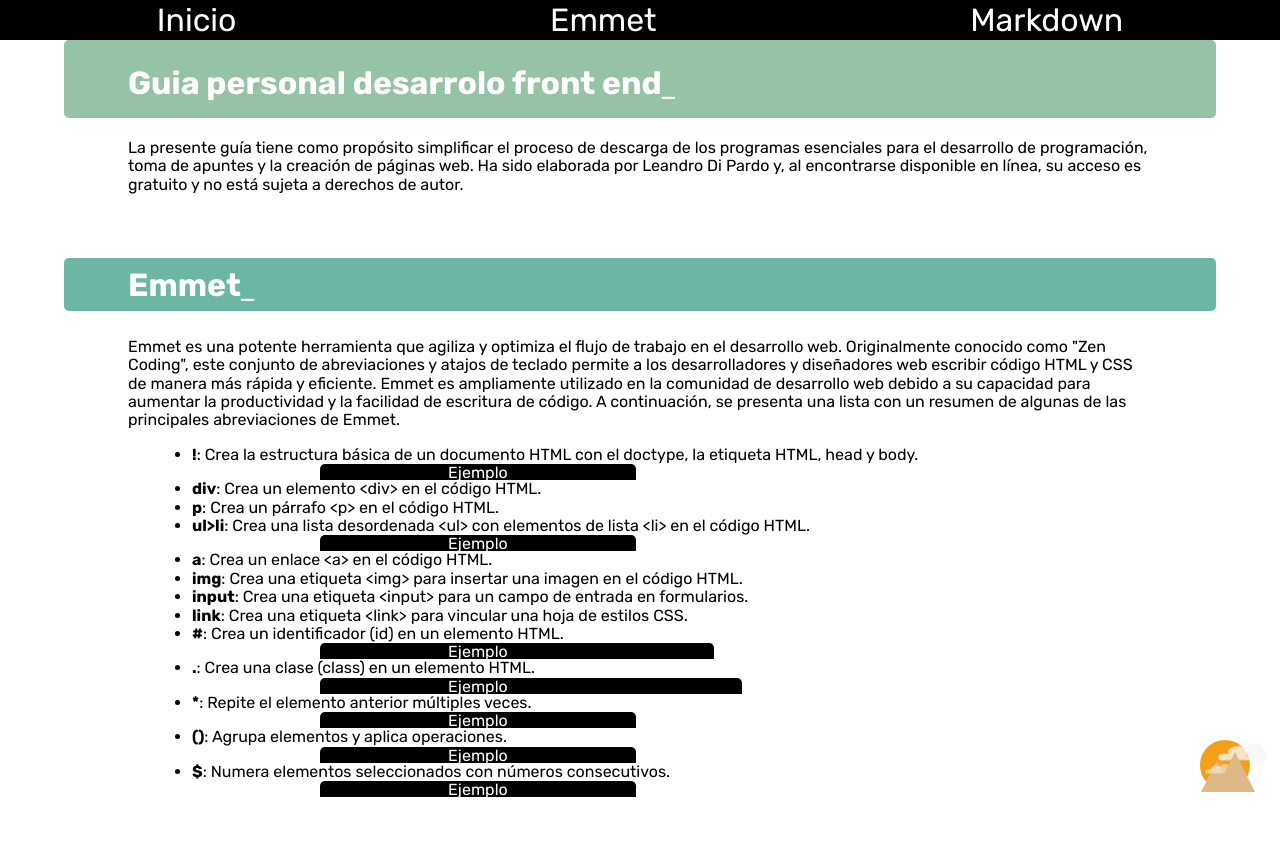
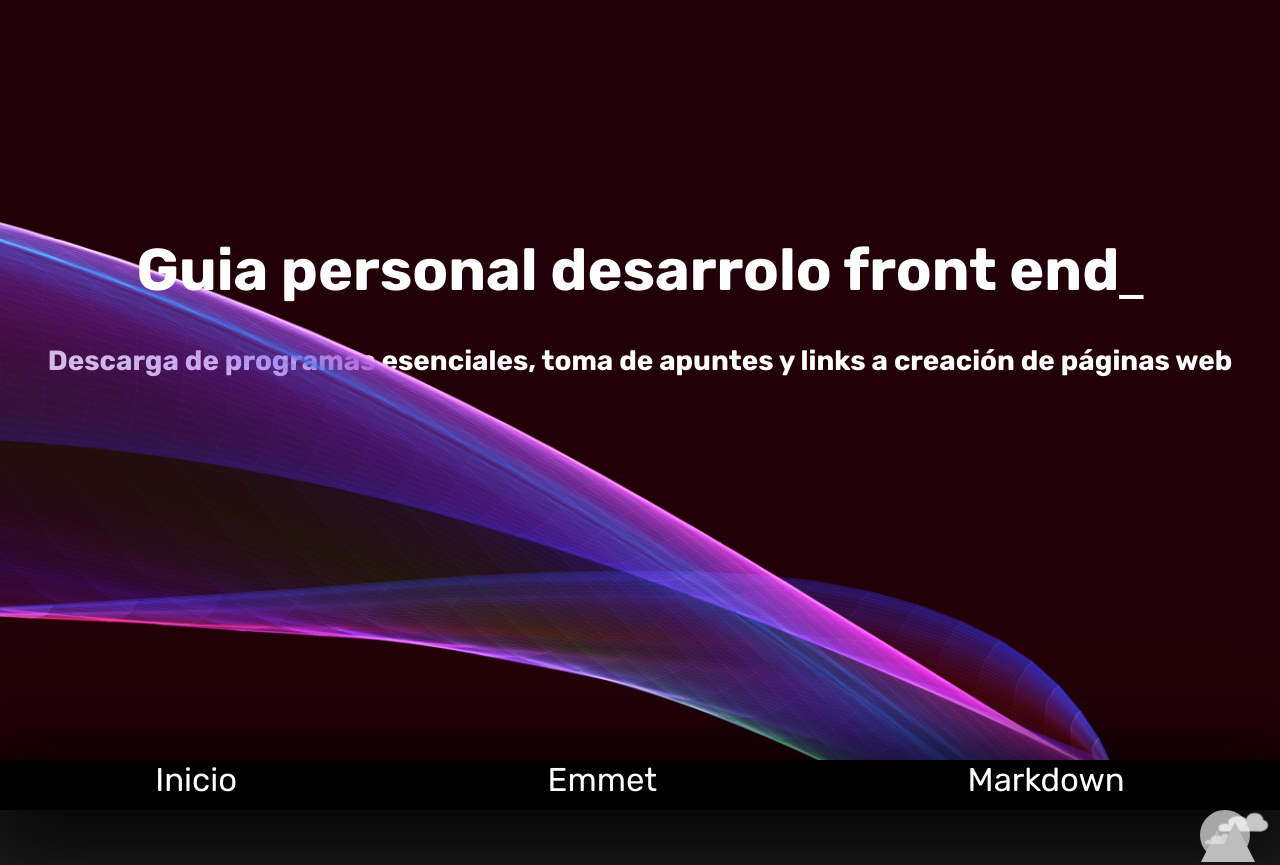
Before and after one commit to leandipardo/Programation-guide, a plain HTML site: page index.html in a window 1280 px wide. Shown: the top 865 px of the page. Drawn offline with Linux system fonts and the light colour scheme.

Commit message:
"asdasda" asdasd

```diff
--- a/index.html
+++ b/index.html
@@ -12,28 +12,32 @@
     <title>Guia programacion</title>
 </head>
 <body>
-    <button class="change-mode"><div class="nube speed-and-pause"><div class="nube-circle1"></div><div class="nube-circle2"></div><div class="nube-circle3"></div><div class="nube-circle4"></div></div><div class="nube2 speed-and-pause"> <div class="nube-circle1"></div><div class="nube-circle2"></div><div class="nube-circle3"></div> <div class="nube-circle4"></div></div><div class="mountain1"></div> <div class="mountain2"></button>
+        <div class="first-carousel">
+            <br>
+            <h1 id="header">Guia personal desarrolo front end</h1>
+            <p>Descarga de programas esenciales, toma de apuntes y links a creación de páginas web</p>
+            <img class="first-carousel-img" src="/assets/background.png" alt="background-img">
+        </div>
         <header class="flex-container">
             <a href="#header">Inicio</a>
             <a href="#emmet">Emmet</a>
             <a href="">Markdown</a>
         </header>
-
+        <button class="change-mode"><div class="nube speed-and-pause"><div class="nube-circle1"></div><div class="nube-circle2"></div><div class="nube-circle3"></div><div class="nube-circle4"></div></div><div class="nube2 speed-and-pause"> <div class="nube-circle1"></div><div class="nube-circle2"></div><div class="nube-circle3"></div> <div class="nube-circle4"></div></div><div class="mountain1"></div> <div class="mountain2"></button>
     <br>
-    <h1 class="header-fix" id="header">Guia personal desarrolo front end</h1>
-    <p class="asd">La presente guía tiene como propósito simplificar el proceso de descarga de los programas esenciales para el desarrollo de programación, toma de apuntes y la creación de páginas web. Ha sido elaborada por Leandro Di Pardo y, al encontrarse disponible en línea, su acceso es gratuito y no está sujeta a derechos de autor. </p>
 <br><br>
     <h2 id="emmet">Emmet</h2>
-    <p>Emmet es una potente herramienta que agiliza y optimiza el flujo de trabajo en el desarrollo web. Originalmente conocido como "Zen Coding", este conjunto de abreviaciones y atajos de teclado permite a los desarrolladores y diseñadores web escribir código HTML y CSS de manera más rápida y eficiente. Emmet es ampliamente utilizado en la comunidad de desarrollo web debido a su capacidad para aumentar la productividad y la facilidad de escritura de código. A continuación, se presenta una lista con un resumen de algunas de las principales abreviaciones de Emmet.</p>
+    <p style="margin: 0 10vw;">Emmet es una potente herramienta que agiliza y optimiza el flujo de trabajo en el desarrollo web. Originalmente conocido como "Zen Coding", este conjunto de abreviaciones y atajos de teclado permite a los desarrolladores y diseñadores web escribir código HTML y CSS de manera más rápida y eficiente. Emmet es ampliamente utilizado en la comunidad de desarrollo web debido a su capacidad para aumentar la productividad y la facilidad de escritura de código. A continuación, se presenta una lista con un resumen de algunas de las principales abreviaciones de Emmet.</p>
 
 
 
 
 
-    <ul class="example-menu">
-        <li class="asda"><b>!</b>: Crea la estructura básica de un documento HTML con el doctype, la etiqueta HTML, head y body.</li>
+    <ul class="ul-container">
+        <img src="/assets/emmet.png" alt="Emmet logo." />
+        <li><b>!</b>: Crea la estructura básica de un documento HTML con el doctype, la etiqueta HTML, head y body.</li>
                 <div class="background-code">
-                    <p style="color:white;">Ejemplo</p>
+                    <p>Ejemplo</p>
                     <pre>
 <code>
 &lt!DOCTYPE html&gt
@@ -53,7 +57,7 @@
             <code></code>
         <li><b>ul>li</b>: Crea una lista desordenada &ltul&gt con elementos de lista &ltli&gt en el código HTML.</li>
         <div class="background-code">
-            <p style="color:white;">Ejemplo</p>
+            <p>Ejemplo</p>
             <pre>
         <code>
 &ltul&gt
@@ -68,7 +72,7 @@
         <li><b>link</b>: Crea una etiqueta &ltlink&gt para vincular una hoja de estilos CSS.</li>
         <li><b>#</b>: Crea un identificador (id) en un elemento HTML.</li>
         <div class="background-code">
-            <p style="color:white;">Ejemplo</p>
+            <p>Ejemplo</p>
             <pre>
 <code>
 div#my-div  &gt&gt&gt&gt  &ltdiv id="my-div"&gt&lt/div&gt
@@ -77,7 +81,7 @@ div#my-div  &gt&gt&gt&gt  &ltdiv id="my-div"&gt&lt/div&gt
         </div>
         <li><b>.</b>: Crea una clase (class) en un elemento HTML.</li>
         <div class="background-code">
-            <p style="color:white;">Ejemplo</p>
+            <p>Ejemplo</p>
             <pre>
 <code>
 div.my-div  &gt&gt&gt&gt  &ltdiv class="my-div"&gt&lt/div&gt
@@ -86,7 +90,7 @@ div.my-div  &gt&gt&gt&gt  &ltdiv class="my-div"&gt&lt/div&gt
         </div>
         <li><b>*</b>: Repite el elemento anterior múltiples veces.</li>
         <div class="background-code">
-            <p style="color:white;">Ejemplo</p>
+            <p>Ejemplo</p>
             <pre>
 <code>
 div*3
@@ -99,10 +103,11 @@ div*3
         </div>
         <li><b>()</b>: Agrupa elementos y aplica operaciones.</li>
         <div class="background-code">
-            <p style="color:white;">Ejemplo</p>
+            <p>Ejemplo</p>
             <pre>
 <code>
 (div>p)*3
+
 &ltdiv&gt
     &ltp&gt&lt/p&gt
 &lt/div&gt
@@ -118,7 +123,7 @@ div*3
         </div>
         <li><b>$</b>: Numera elementos seleccionados con números consecutivos.</li>
         <div class="background-code">
-            <p style="color:white;">Ejemplo</p>
+            <p>Ejemplo</p>
             <pre>
 <code>
 ul>li.item$*5
@@ -134,6 +139,7 @@ div*3
             </pre>
         </div>
     </ul>
+
     <br><br><br><br><br><br><br><br><br><br><br><br><br><br><br><br><br><br><br><br><br><br><br><br><br><br><br><br><br><br><br><br><br><br><br><br><br><br><br><br><br><br><br><br><br><br><br><br><br><br><br><br><br><br><br><br><br><br><br><br><br><br><br><br><br><br><br><br><br><br><br><br><br><br><br><br><br><br><br><br><br><br><br><br><br><br><br><br><br><br><br><br><br><br><br><br><br><br><br><br>
 </body>
 </html>
--- a/styles.css
+++ b/styles.css
@@ -3,7 +3,6 @@
     0%{
     }15%{
         color: var(--second-color);
-        overflow: 1px;
     }
 }
  @font-face {
@@ -14,13 +13,14 @@
 @keyframes code-background {
     0%{
         background-color: rgba(0, 0, 0, 0.719);
-        border-radius: 0 5px 5px 5px;
+        border-radius: 0 15px 15px 15px;
+
     }50%{
         background-color: black;
-        border-radius: 0 25px 25px 25px;
+        border-radius: 0 5px 5px 5px;
     }100%{
         background-color: rgba(0, 0, 0, 0.719);
-        border-radius: 0 5px 5px 5px;
+        border-radius: 0 15px 15px 15px;
     }
 }
 @keyframes nube {
@@ -35,13 +35,13 @@
     }
 }
 @keyframes nube2 {
-0%{
+0%{opacity: 0%;
 }25%{opacity: 80%;
 }75%{
     opacity: 80%;
 }100%{
     opacity: 0%;
-    transform: translatex(55px);
+    transform: translatex(40px);
 }
 }
 @keyframes span-pointt {
@@ -65,16 +65,55 @@
 
     }
 }
+@keyframes background-animation-img {
+    0%{
+        z-index: 0;
+    }10%{
+        transform: scaleX(1.1);
+    }50%{
+        transform: rotate(0.01turn) translateX(-30px) translateY(-50px) scaleY(1.5);
+    }100%{
+    }
+}
+@keyframes background-animation {
+    0%{
+        background-color: #000000;
+    }10%{
+
+    }50%{
+        background-color: #2c0009;
+    }
+    75%{
+    }100%{
+        background-color: #000000;
+    }
+}
 
  /*                                                             ZONA EDITABLE ACTUAL */
-#header:target, #emmet:target{
-    padding-top: 5rem;
-    animation: target-item 0.2s linear 0s 1 normal none;
+::-webkit-scrollbar {
+    display: none;
 }
-
-
-
-
+.first-carousel{
+    position:relative;
+    overflow: hidden;
+    height: 95vh;
+    width: 100vw;
+    animation: background-animation 20s ease 0s infinite forwards;
+    background-color: var(--main-bg-color);
+}
+.first-carousel >p{
+    position: relative;
+    font-size:calc(22px + (22 - 14) * ((100vw - 100px) / (1920 - 300)));
+    font-weight: bolder;
+    color: white;
+    text-align: center;
+}
+.first-carousel-img{
+    top:0px;
+    position: absolute;
+    animation: background-animation-img 40s ease 0s infinite forwards;
+    animation-play-state: running;
+}
 
 
 
@@ -82,12 +121,10 @@
 
 
 
-
-
-
+/* Html basics */
 :root {
-    --main-bg-color: #ffffff;
-    --h1-bg-color: #96c3a6;
+    --main-bg-color: #222222;
+    --h1-bg-color: #444444;
     --font-color:white;
     --first-color: #90425c;
     --second-color:#221d34;
@@ -98,30 +135,31 @@ body{
     font-family: "Rubik";
 }
 p{
-    margin: 0 10vw;
+    color: var(--font-color);
     font-family: "Rubik", Arial, Helvetica, sans-serif;
 }
-h1,h2,h3{
+h2,h3{
     border-radius: 5px;
     margin-left: 5vw;
     margin-right: 5vw;
 }
 h1{
-    background-color: var(--h1-bg-color);
-    font-size:xx-large;
+    margin-top: 10vw;
+    text-align: center;
+    z-index: 300;
+    position: relative;
+    font-size:calc(40px + (40 - 14) * ((100vw - 100px) / (1920 - 300)));
     color: var(--font-color);
-    padding-bottom: 0.5em;
-    padding-left: 5vw;
-    padding-top: 1.5rem;
+
+    padding-top: 5.5rem;
  }
- h1::after,h2::after,h3::after{
+h1::after,h2::after,h3::after{
         content: "_";
         animation: span-pointt 1s linear 1s infinite normal none;
         animation-play-state: running;
         font-family:system-ui, -apple-system, BlinkMacSystemFont, 'Segoe UI', Roboto, Oxygen, Ubuntu, Cantarell, 'Open Sans', 'Helvetica Neue', sans-serif;
  }
- h2{
-
+h2{
     background-color: var(--third-color);
     font-size:xx-large;
     color: var(--font-color);
@@ -129,7 +167,7 @@ h1{
     padding-bottom: 0.5rem;
     padding-left: 5vw;
  }
- h3{
+h3{
 
     display:inline-block;
     font-size:large;
@@ -137,71 +175,101 @@ h1{
     background-color: white;
     padding:0.5rem 5vw;
  }
- ul{
-    padding-left: 15vw;
- }
+/* header */
+#header:target, #emmet:target{
+    animation: target-item 0.2s linear 0s 1 normal none;
+}
 .flex-container{
-    position: fixed;
-    height: 5vh;
-    width: 100vw;
+    box-shadow: 0px 20px 92px 24px rgba(0,0,0,1);
+    -webkit-box-shadow: 0px 20px 92px 24px rgba(0,0,0,1);
+    -moz-box-shadow: 0px 20px 92px 24px rgba(0,0,0,1);
+    position: sticky;
+    padding-bottom: 10px;
+    top: 0px;
+    height: calc(28px + (28 - 14) * ((100vw - 300px) / (1400 - 300)));
+    width: 100%;
     background-color: black;
     display: flex;
     flex-flow: row nowrap;
     justify-content:space-around;
     align-items: center;
-    top: 0;
+    z-index: 100;
 }
 .flex-container a{
     font-family: "Rubik";
     color: white;
     text-decoration: none;
-    font-size: xx-large;
-    border: solid transparent 2px;
-    border-radius: 2px;
-    z-index: 1000;
+    font-size:calc(24px + (24 - 14) * ((100vw - 300px) / (1400 - 300)));
+    z-index: 100;
 }
 .flex-container a:hover{
     animation-name: hover-header;
     animation-duration: 1s;
     animation-fill-mode: forwards;
 }
-
+/* imagen y ul */
+.ul-container{
+    margin-top: 5vh;
+    width: 70vw;
+    margin-left: 15vw;
+}
+.ul-container >img{
+    filter: grayscale();
+    height: 270px;
+    width: 300px;
+    float: right;
+    border-radius:50%;
+}
+.grid-item2{
+    grid-column: left;
+}
+.background-code{
+    grid-column: left;
+    background-color: black;
+    max-height: 1rem;
+    width: 5rem;
+    height:fit-content;
+    border-radius: 5px 5px 0 0;
+}
 
 /* etiqueta code y hover */
-.background-code{
-    max-height: 1rem;
-    width: min-content;
-    height:fit-content;
-    background-color: black;
-    border-radius: 5px 5px 0 0;
-    margin-left: 10vw;
-}
-.background-code:hover {
+.background-code:hover{
+    background-color: transparent;
     animation: code-background 2s ease 0s infinite forwards;
+    min-width: fit-content;
     max-height: fit-content;
-    max-width: fit-content;
     height: auto;
     animation: code-expands 1s ease 0s 1 forwards forwards;
-    background-color: transparent;
 }
 .background-code:hover *{
     visibility: visible;
 }
+.background-code >p{
+    color: white;
+    margin-left: 1rem;
+    margin-right: 1rem;
+    height: 1rem;
+    border-radius: 5px;
+}
 code{
     visibility: hidden;
     color: white;
+    font-size: calc(calc(18px + (14 - 14) * ((100vw - 100px) / (1400 - 100))));
 }
 pre{
     visibility: hidden;
 }
-/* Modo nocturno */
+
+
+/* Icon night mode */
 .change-mode{
+    filter: grayscale();
     background-color: #f39f18;
     border:solid #f39f18 2px;
     border-radius: 50%;
     width: 50px;
     height: 50px;
-    position: fixed;
+    position: sticky;
     z-index: 100;
     left: calc(100vw - 80px);
     top: calc(100vh - 60px);
@@ -265,8 +333,7 @@ pre{
 }
 .nube2{
     scale: 1.1;
-    opacity: 70%;
-    animation: nube2 11s linear 0s infinite forwards;
+    animation: nube2 11s ease 1s infinite forwards;
     animation-play-state: running;
     width: 90%;
     height: 10%;
@@ -277,7 +344,6 @@ pre{
     background-color: whitesmoke;
     z-index: 20;
 }
-
 .mountain1{
     width: 0;
     height:0;
```
Also changed, not shown: assets/background.png (added), assets/emmet.png (added). Lines whose indentation alone changed are shown as unchanged.
